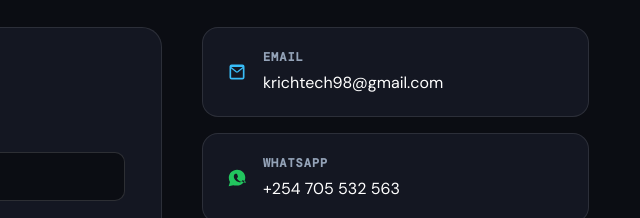
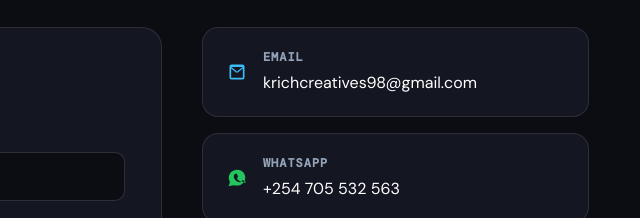
Before and after one commit to krichtech/KrichTech, a plain HTML site: page index.html in a window 1280 px wide. Shown: the part 3984-4202 px from the top of the page, 640-1280 px from the left. Drawn offline with nearby package versions, Linux system fonts and the light colour scheme.

Commit message:
Add files via upload

```diff
--- a/index.html
+++ b/index.html
@@ -547,14 +547,14 @@
           <div class="contact-links">
             <a
               class="contact-whatsapp"
-              href="mailto:krichtech98@gmail.com?subject=Project%20inquiry%20%E2%80%94%20Krich%20Tech"
+              href="mailto:krichcreatives98@gmail.com?subject=Project%20inquiry%20%E2%80%94%20Krich%20Tech"
             >
               <svg class="contact-email-icon" viewBox="0 0 24 24" aria-hidden="true">
                 <path d="M3 5.5A2.5 2.5 0 0 1 5.5 3h13A2.5 2.5 0 0 1 21 5.5v13a2.5 2.5 0 0 1-2.5 2.5h-13A2.5 2.5 0 0 1 3 18.5v-13ZM5.2 6.1l6.3 5.1a.8.8 0 0 0 1 0l6.3-5.1a.7.7 0 0 0-.3-.1h-13a.7.7 0 0 0-.3.1Zm13.8 1.8-5.6 4.5a2.3 2.3 0 0 1-2.8 0L5 7.9v10.6c0 .3.2.5.5.5h13c.3 0 .5-.2.5-.5V7.9Z"/>
               </svg>
               <span class="contact-box-copy">
                 <span class="contact-box-label">Email</span>
-                <span>krichtech98@gmail.com</span>
+                <span>krichcreatives98@gmail.com</span>
               </span>
             </a>
 
--- a/script.js
+++ b/script.js
@@ -462,6 +462,6 @@ if (inquiryForm) {
       `Looking forward to discussing the project!\n`
     );
 
-    window.location.href = `mailto:krichtech98@gmail.com?subject=${subject}&body=${body}`;
+    window.location.href = `mailto:krichcreatives98@gmail.com?subject=${subject}&body=${body}`;
   });
 }
```
